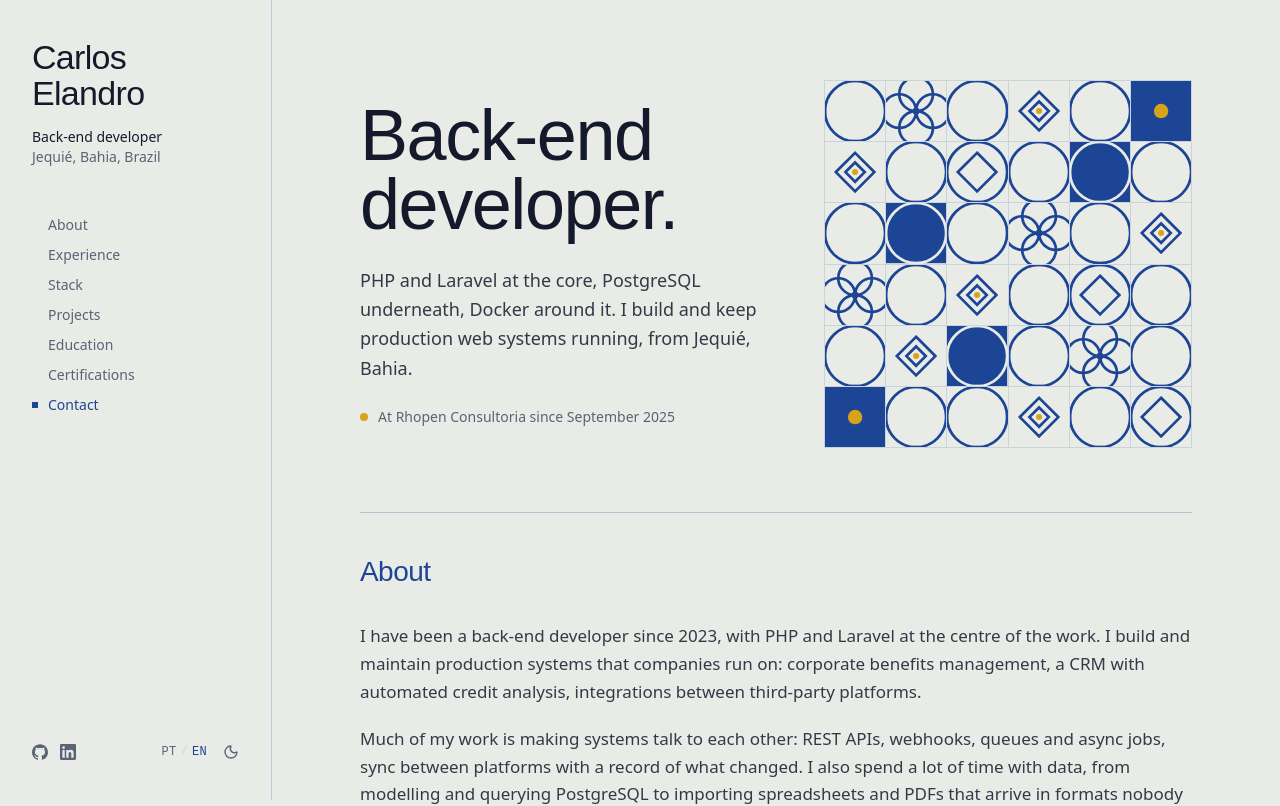
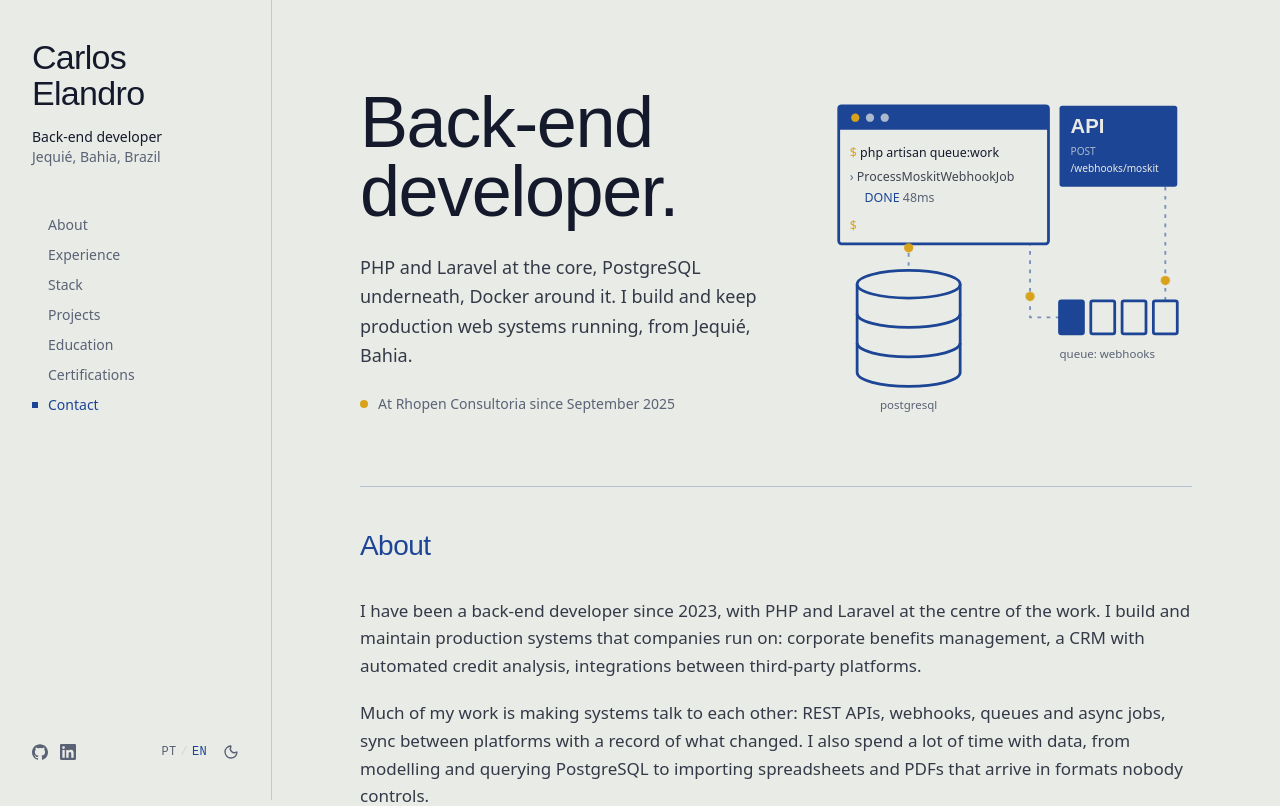
Before and after one commit to cebpereira/portme, a React (Vite) app in the folder web/: page / in a window 1280 px wide. Shown: the top 806 px of the page. Built offline with nearby package versions, Linux system fonts and the light colour scheme.

Commit message:
feat(web): replace azulejo panel with backend flow illustration

```diff
--- a/web/src/components/AzulejoPanel.tsx
+++ /dev/null
@@ -1,87 +0,0 @@
-import { cn } from '@/lib/utils'
-
-type Motif = 'arcs' | 'arcsDiamond' | 'rosette' | 'diamond' | 'solid' | 'solidArcs'
-
-const LAYOUT: Motif[] = [
-  'arcs', 'rosette', 'arcs', 'diamond', 'arcs', 'solid',
-  'diamond', 'arcs', 'arcsDiamond', 'arcs', 'solidArcs', 'arcs',
-  'arcs', 'solidArcs', 'arcs', 'rosette', 'arcs', 'diamond',
-  'rosette', 'arcs', 'diamond', 'arcs', 'arcsDiamond', 'arcs',
-  'arcs', 'diamond', 'solidArcs', 'arcs', 'rosette', 'arcs',
-  'solid', 'arcs', 'arcs', 'diamond', 'arcs', 'arcsDiamond',
-]
-
-const CORNER_ARCS = [
-  'M 0 50 A 50 50 0 0 1 50 0',
-  'M 50 0 A 50 50 0 0 1 100 50',
-  'M 100 50 A 50 50 0 0 1 50 100',
-  'M 50 100 A 50 50 0 0 1 0 50',
-]
-
-const DIAMOND = 'M 50 18 L 82 50 L 50 82 L 18 50 Z'
-
-function Module({ motif }: { motif: Motif }) {
-  const filled = motif === 'solid' || motif === 'solidArcs'
-  const stroke = filled ? 'var(--primary-foreground)' : 'var(--cobalt)'
-
-  return (
-    <svg viewBox="0 0 100 100" className="size-full" aria-hidden="true" focusable="false">
-      <rect
-        width="100"
-        height="100"
-        fill={filled ? 'var(--cobalt)' : 'transparent'}
-      />
-
-      <g fill="none" stroke={stroke} strokeWidth={4.5} strokeLinecap="round">
-        {(motif === 'arcs' || motif === 'arcsDiamond' || motif === 'solidArcs') &&
-          CORNER_ARCS.map((d) => <path key={d} d={d} />)}
-
-        {motif === 'arcsDiamond' && <path d={DIAMOND} />}
-
-        {motif === 'diamond' && (
-          <>
-            <path d={DIAMOND} />
-            <path d="M 50 34 L 66 50 L 50 66 L 34 50 Z" />
-          </>
-        )}
-
-        {motif === 'rosette' && (
-          <>
-            <circle cx="50" cy="22" r="28" />
-            <circle cx="78" cy="50" r="28" />
-            <circle cx="50" cy="78" r="28" />
-            <circle cx="22" cy="50" r="28" />
-          </>
-        )}
-      </g>
-
-      {motif === 'rosette' && <circle cx="50" cy="50" r="6" fill="var(--cobalt)" />}
-      {motif === 'diamond' && <circle cx="50" cy="50" r="5" fill="var(--ochre)" />}
-      {motif === 'solid' && <circle cx="50" cy="50" r="12" fill="var(--ochre)" />}
-    </svg>
-  )
-}
-
-export function AzulejoPanel({ className }: { className?: string }) {
-  return (
-    <div
-      className={cn(
-        'grid aspect-square w-full grid-cols-6 gap-px overflow-hidden bg-cobalt/15 p-px',
-        className,
-      )}
-      role="presentation"
-    >
-      {LAYOUT.map((motif, index) => (
-        <div
-          key={`${motif}-${index}`}
-          className="bg-background [animation:tile-set_420ms_ease-out_backwards]"
-          style={{
-            animationDelay: `${(Math.floor(index / 6) + (index % 6)) * 45 + 120}ms`,
-          }}
-        >
-          <Module motif={motif} />
-        </div>
-      ))}
-    </div>
-  )
-}
--- a/web/src/components/Hero.tsx
+++ b/web/src/components/Hero.tsx
@@ -1,4 +1,4 @@
-import { AzulejoPanel } from '@/components/AzulejoPanel'
+import { HeroIllustration } from '@/components/HeroIllustration'
 import { useContent } from '@/lib/i18n'
 
 export function Hero() {
@@ -26,7 +26,7 @@ export function Hero() {
           </p>
         </div>
 
-        <AzulejoPanel className="mx-auto w-full max-w-80 lg:max-w-none" />
+        <HeroIllustration className="mx-auto max-w-80 lg:max-w-none" />
       </div>
     </div>
   )
--- /dev/null
+++ b/web/src/components/HeroIllustration.tsx
@@ -0,0 +1,114 @@
+import { cn } from '@/lib/utils'
+
+const TRACE_API_TO_QUEUE = 'M 371 116 L 371 240'
+const TRACE_QUEUE_TO_WORKER = 'M 256 258 L 224 258 L 224 178'
+const TRACE_WORKER_TO_DB = 'M 92 178 L 92 207'
+
+const QUEUE_SLOTS = [256, 290, 324, 358]
+
+export function HeroIllustration({ className }: { className?: string }) {
+  return (
+    <svg
+      viewBox="0 0 400 372"
+      className={cn('w-full', className)}
+      role="presentation"
+      aria-hidden="true"
+      focusable="false"
+    >
+      <g fill="none" stroke="var(--cobalt)" strokeWidth={2} strokeDasharray="4 6" opacity={0.55}>
+        <path d={TRACE_API_TO_QUEUE} />
+        <path d={TRACE_QUEUE_TO_WORKER} />
+        <path d={TRACE_WORKER_TO_DB} />
+      </g>
+
+      <g>
+        <rect x="16" y="28" width="228" height="150" rx="3" fill="var(--background)" stroke="var(--cobalt)" strokeWidth={3} />
+        <path d="M 16 31 A 3 3 0 0 1 19 28 L 241 28 A 3 3 0 0 1 244 31 L 244 54 L 16 54 Z" fill="var(--cobalt)" />
+        <circle cx="34" cy="41" r="4.5" fill="var(--ochre)" />
+        <circle cx="50" cy="41" r="4.5" fill="var(--primary-foreground)" opacity={0.7} />
+        <circle cx="66" cy="41" r="4.5" fill="var(--primary-foreground)" opacity={0.7} />
+
+        <g fontFamily="var(--font-mono)" fontSize="13.5" fill="var(--foreground)">
+          <text x="28" y="84">
+            <tspan fill="var(--ochre)">$</tspan> php artisan queue:work
+          </text>
+          <text x="28" y="110" opacity={0.8}>
+            <tspan fill="var(--cobalt)">›</tspan> ProcessMoskitWebhookJob
+          </text>
+          <text x="44" y="133" fill="var(--cobalt)">
+            DONE <tspan fill="var(--muted-foreground)">48ms</tspan>
+          </text>
+          <text x="28" y="163">
+            <tspan fill="var(--ochre)">$</tspan>
+          </text>
+        </g>
+        <rect className="hero-cursor" x="42" y="151" width="9" height="15" fill="var(--foreground)" />
+      </g>
+
+      <g fill="var(--primary-foreground)">
+        <rect x="256" y="28" width="128" height="88" rx="3" fill="var(--cobalt)" />
+        <text x="268" y="58" fontFamily="var(--font-heading)" fontSize="22" fontWeight="600">
+          API
+        </text>
+        <g fontFamily="var(--font-mono)" fontSize="11">
+          <text x="268" y="82" opacity={0.7}>
+            POST
+          </text>
+          <text x="268" y="100">
+            /webhooks/moskit
+          </text>
+        </g>
+      </g>
+
+      <g>
+        {QUEUE_SLOTS.map((x, index) => (
+          <rect
+            key={x}
+            x={x}
+            y="240"
+            width="26"
+            height="36"
+            rx="2"
+            fill={index === 0 ? 'var(--cobalt)' : 'var(--background)'}
+            stroke="var(--cobalt)"
+            strokeWidth={3}
+          />
+        ))}
+        <text x="256" y="302" fontFamily="var(--font-mono)" fontSize="12.5" fill="var(--muted-foreground)">
+          queue: webhooks
+        </text>
+      </g>
+
+      <g stroke="var(--cobalt)" strokeWidth={3} fill="var(--background)">
+        <path d="M 36 222 L 36 318 A 56 15 0 0 0 148 318 L 148 222" />
+        <ellipse cx="92" cy="222" rx="56" ry="15" />
+        <path d="M 36 254 A 56 15 0 0 0 148 254" fill="none" />
+        <path d="M 36 286 A 56 15 0 0 0 148 286" fill="none" />
+      </g>
+      <text
+        x="92"
+        y="358"
+        textAnchor="middle"
+        fontFamily="var(--font-mono)"
+        fontSize="12.5"
+        fill="var(--muted-foreground)"
+      >
+        postgresql
+      </text>
+
+      <circle className="hero-packet" r="5" fill="var(--ochre)" style={{ offsetPath: `path('${TRACE_API_TO_QUEUE}')` }} />
+      <circle
+        className="hero-packet"
+        r="5"
+        fill="var(--ochre)"
+        style={{ offsetPath: `path('${TRACE_QUEUE_TO_WORKER}')`, animationDelay: '1.2s' }}
+      />
+      <circle
+        className="hero-packet"
+        r="5"
+        fill="var(--ochre)"
+        style={{ offsetPath: `path('${TRACE_WORKER_TO_DB}')`, animationDelay: '2.4s' }}
+      />
+    </svg>
+  )
+}
--- a/web/src/index.css
+++ b/web/src/index.css
@@ -192,14 +192,34 @@
     }
 }
 
-@keyframes tile-set {
-    from {
+.hero-packet {
+    offset-rotate: 0deg;
+    animation: packet-travel 3.6s linear infinite;
+}
+
+.hero-cursor {
+    animation: cursor-blink 1.1s steps(1) infinite;
+}
+
+@keyframes packet-travel {
+    0% {
+        offset-distance: 0%;
         opacity: 0;
-        transform: scale(0.82);
     }
 
-    to {
+    12%,
+    88% {
         opacity: 1;
-        transform: scale(1);
+    }
+
+    100% {
+        offset-distance: 100%;
+        opacity: 0;
     }
 }
+
+@keyframes cursor-blink {
+    50% {
+        opacity: 0;
+    }
+}
```
